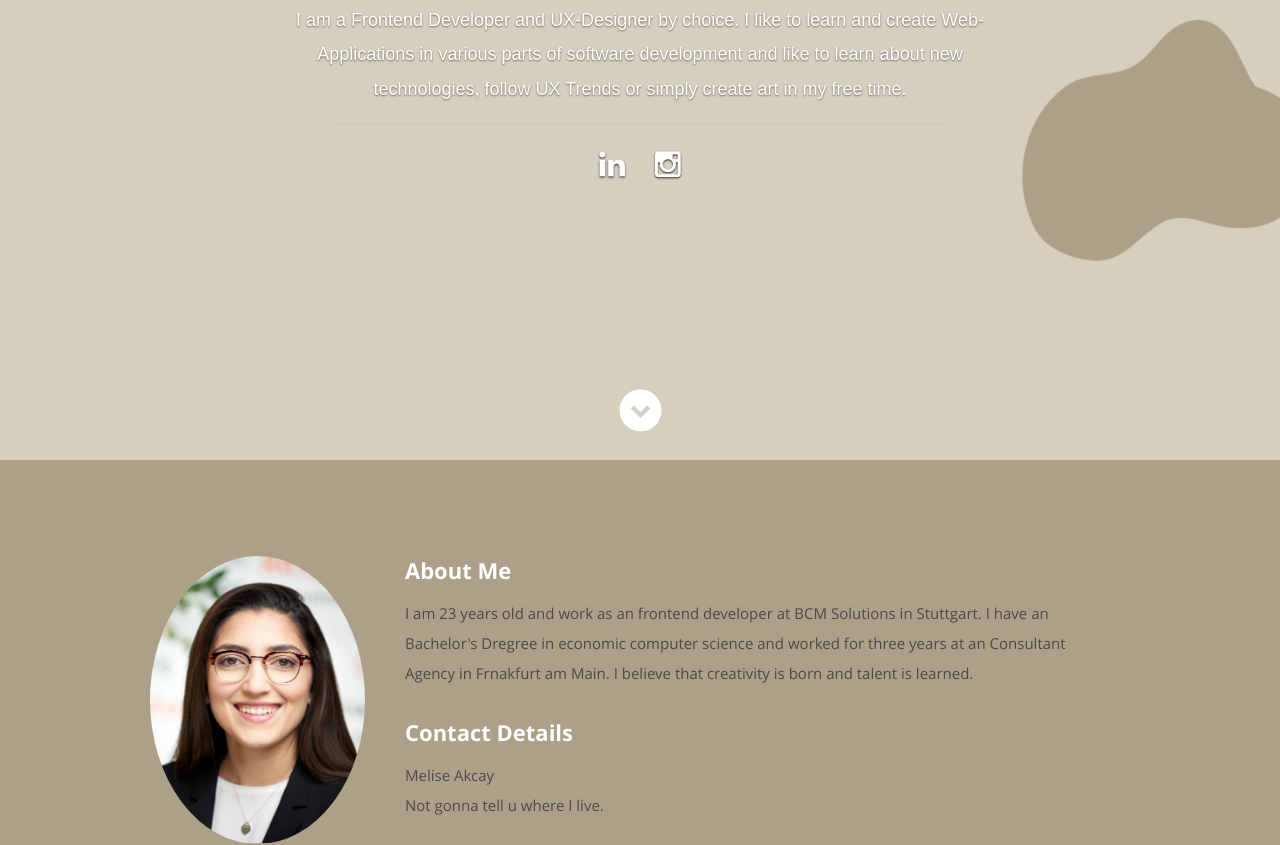
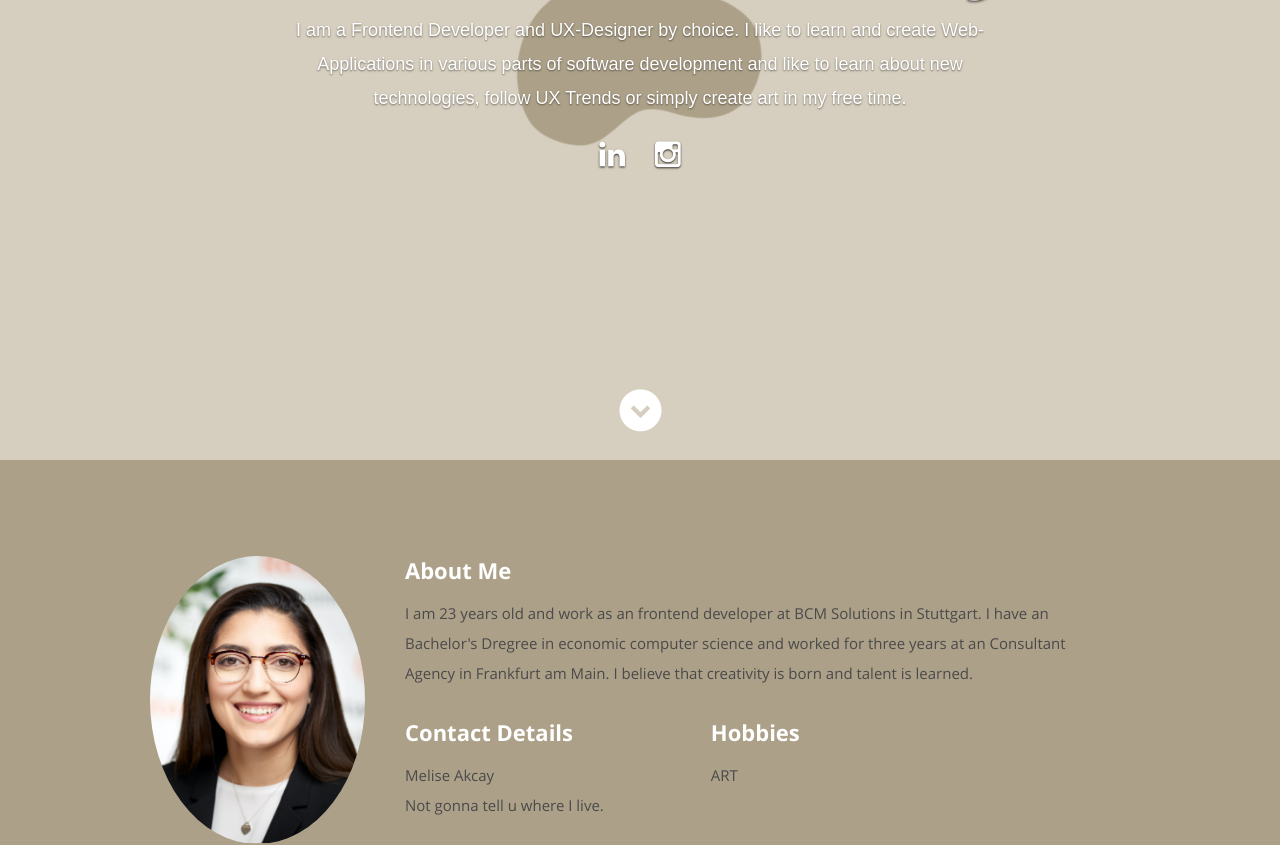
Before and after one commit to melakc/myWebsiteReact, a React (Create React App) app: page / in a window 1280 px wide. Shown: the part 340-1185 px from the top of the page. Built offline with nearby package versions, Linux system fonts and the light colour scheme.

Commit message:
added animation of svg shape and added hobbies

```diff
--- a/public/css/layout.css
+++ b/public/css/layout.css
@@ -30,14 +30,6 @@ body {
 /* b. Header Styles
 /* ------------------------------------------------------------------ */
 
-@keyframes spin {
-  from {
-    transform: rotate(0deg);
-  }
-  to {
-    transform: rotate(359deg);
-  }
-}
 header {
   position: relative;
   height: 800px;
@@ -49,7 +41,6 @@ header {
   -webkit-background-size: cover !important;
   text-align: center;
   overflow: hidden;
-  /*  */
 }
 
 /* vertically center banner section */
@@ -69,17 +60,24 @@ header .banner {
   text-align: center;
   position: relative;
 }
-.banner-text img {
-  display: inline-block;
-  vertical-align: baseline;
+@keyframes spin {
+  from {
+    transform: rotate(0deg);
+  }
+  to {
+    transform: rotate(359deg);
+  }
+}
+.banner-background {
   position: absolute;
+  width: 100%;
   height: 100%;
-  min-height: 500px;
-  width: 100%;
+  z-index: 0;
+  background-image: url(../images/coloredShape.svg);
+  background-position: center;
+  background-repeat: no-repeat;
   animation: spin 5s infinite;
-  object-fit: contain;
 }
-
 header .banner-text {
   width: 100%;
   position: relative;
@@ -102,12 +100,6 @@ header .banner-text h3 {
 header .banner-text h3 span,
 header .banner-text h3 a {
   color: #fff;
-}
-header .banner-text hr {
-  width: 60%;
-  margin: 18px auto 24px auto;
-  border-color: #2f2d2e;
-  border-color: rgba(150, 150, 150, 0.1);
 }
 
 /* header social links */
@@ -263,6 +255,12 @@ ul#nav li.current a {
 #about .contact-details {
   width: 41.66667%;
 }
+#about .hobbies {
+  width: 41.66667%;
+}
+#about .hobbies-text {
+}
+
 #about .download {
   width: 58.33333%;
   padding-top: 6px;
@@ -942,8 +940,7 @@ call-to-action .button {
 #contact .section-head {
   margin-bottom: 42px;
 }
-
-#contact a,
+#contact .contactMe #contact a,
 #contact a:visited {
   color: #8aad96;
 }
@@ -1064,31 +1061,13 @@ call-to-action .button {
   top: 17px;
 }
 
-/* Twitter Feed */
-#twitter {
-  margin-top: 12px;
-  padding: 0;
-}
-#twitter li {
-  margin: 6px 0px 12px 0;
-  line-height: 30px;
-}
-#twitter li span {
-  display: block;
-}
-#twitter li b a {
-  font: 13px/36px "opensans-regular", Sans-serif;
-  color: #474747 !important;
-  border: none;
-}
-
 /* ------------------------------------------------------------------ */
 /* i. Footer
 /* ------------------------------------------------------------------ */
 
 footer {
   padding-top: 48px;
-  margin-bottom: 48px;
+  margin-bottom: 0;
   background: #aca088;
   font-size: 14px;
   text-align: center;
@@ -1176,3 +1155,7 @@ footer .social-links li:first-child {
 #go-top a:hover {
   background-color: #8aad96;
 }
+
+#blockColorblindContent {
+  background: #aca088;
+}
--- a/public/css/media-queries.css
+++ b/public/css/media-queries.css
@@ -156,7 +156,7 @@
     height: auto;
     display: none;
     clear: both;
-    width: auto;
+    width: 300px;
     float: right;
 
     position: relative;
--- a/src/components/About.js
+++ b/src/components/About.js
@@ -23,8 +23,13 @@ export default class About extends Component {
                   <br></br>
                   <span>{resumeData.address}</span>
                   <br></br>
-                  <span>{resumeData.website}</span>
                 </p>
+              </div>
+              <div className="row">
+                <div className="columns hobbies">
+                  <h2>Hobbies</h2>
+                  <p className="hobbies-text">{resumeData.hobbies}</p>
+                </div>
               </div>
             </div>
           </div>
--- a/src/components/ContactMe.js
+++ b/src/components/ContactMe.js
@@ -14,7 +14,9 @@ export default class ContactMe extends Component {
         <div className="row">
           <aside className="eigth columns footer-widgets">
             <div className="widget">
-              <button variant="contained">Contact</button>
+              <button className="contactMe" variant="contained">
+                Contact
+              </button>
             </div>
           </aside>
         </div>
--- a/src/components/Header.js
+++ b/src/components/Header.js
@@ -36,17 +36,12 @@ export default class Header extends Component {
             </ul>
           </nav>
           <div className="row banner">
+            <div className="banner-background"></div>
             <div className="banner-text">
-              <img
-                src="../images/shape1.svg"
-                className="svg-image"
-                alt="backgroundImage"
-              />
               <h1 className="responsive-headline">I am {resumeData.name}.</h1>
               <h3 style={{ color: "#fff", fontFamily: "sans-serif " }}>
                 I am a {resumeData.role}.{resumeData.roleDescription}
               </h3>
-              <hr />
               <ul className="social">
                 {resumeData.socialLinks &&
                   resumeData.socialLinks.map((item) => {
--- a/src/resumeData.js
+++ b/src/resumeData.js
@@ -20,8 +20,9 @@ let resumeData = {
   ],
 
   aboutme:
-    "I am 23 years old and work as an frontend developer at BCM Solutions in Stuttgart. I have an Bachelor's Dregree in economic computer science and worked for three years at an Consultant Agency in Frnakfurt am Main. I believe that creativity is born and talent is learned.",
+    "I am 23 years old and work as an frontend developer at BCM Solutions in Stuttgart. I have an Bachelor's Dregree in economic computer science and worked for three years at an Consultant Agency in Frankfurt am Main. I believe that creativity is born and talent is learned.",
   address: "Not gonna tell u where I live.",
+  hobbies: "ART",
   education: [
     {
       UniversityName: "Duale Hochschule Baden-Würrtemberg Karlsruhe",
```
Also changed, not shown: public/images/coloredShape.svg (added), public/images/shape.svg.
